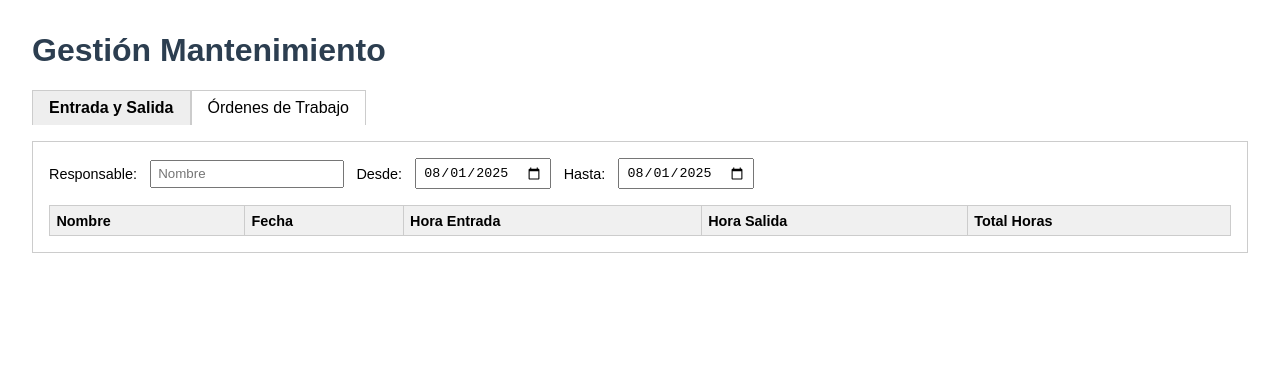
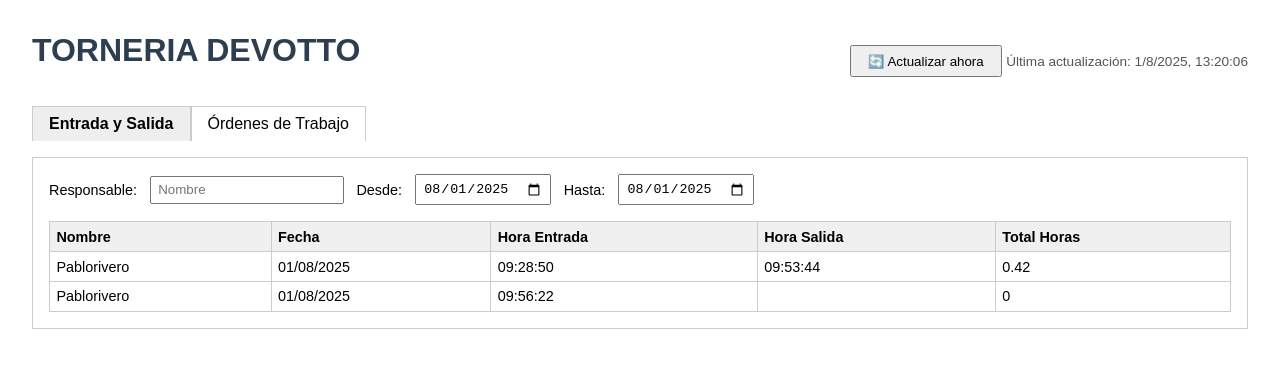
Before and after one commit to leodek/TorneriaDevotto, a plain HTML site: page docs/index.html in a window 1280 px wide. Drawn offline with Linux system fonts and the light colour scheme.

Commit message:
Mejoras: título, botón refresh, última actualización y fix fechas

```diff
--- a/docs/index.html
+++ b/docs/index.html
@@ -4,18 +4,25 @@
 <head>
     <meta charset="UTF-8">
     <meta name="viewport" content="width=device-width, initial-scale=1.0">
-    <title>Gestión Mantenimiento</title>
+    <title>TORNERIA DEVOTTO</title>
     <style>
         body {
-            font-family: Arial, sans-serif;
+            font-family: Arial, Helvetica, sans-serif;
             margin: 2rem;
         }
 
         h1 {
             color: #2c3e50;
+            margin-top: 0;
         }
 
-        /* Pestañas ----------------------------------------------------*/
+        .topbar {
+            display: flex;
+            justify-content: space-between;
+            align-items: center;
+            margin-bottom: 1rem;
+        }
+
         .tabs {
             display: flex;
             cursor: pointer;
@@ -43,11 +50,11 @@
             display: block;
         }
 
-        /* Tablas ------------------------------------------------------*/
         table {
             width: 100%;
             border-collapse: collapse;
             margin-top: 1rem;
+            font-size: .9rem;
         }
 
         th,
@@ -55,14 +62,12 @@
             border: 1px solid #ccc;
             padding: .4rem;
             text-align: left;
-            font-size: .9rem;
         }
 
         thead {
             background: #f0f0f0;
         }
 
-        /* Filtros -----------------------------------------------------*/
         .filtros {
             display: flex;
             flex-wrap: wrap;
@@ -75,11 +80,28 @@
         .filtros select {
             padding: .3rem .4rem;
         }
+
+        #last-update {
+            font-size: .85rem;
+            color: #555;
+        }
+
+        button#btnRefresh {
+            padding: .4rem 1rem;
+            cursor: pointer;
+        }
     </style>
 </head>
 
 <body>
-    <h1>Gestión Mantenimiento</h1>
+
+    <div class="topbar">
+        <h1>TORNERIA DEVOTTO</h1>
+        <div>
+            <button id="btnRefresh">🔄 Actualizar ahora</button>
+            <span id="last-update"></span>
+        </div>
+    </div>
 
     <!-- PESTAÑAS -->
     <div class="tabs">
@@ -90,12 +112,9 @@
     <!-- PANEL 1 · ENTRADA Y SALIDA -->
     <div id="panel-entrada" class="panel active">
         <div class="filtros">
-            Responsable:
-            <input id="fResp" type="text" placeholder="Nombre">
-            Desde:
-            <input id="fDesde" type="date">
-            Hasta:
-            <input id="fHasta" type="date">
+            Responsable: <input id="fResp" type="text" placeholder="Nombre">
+            Desde: <input id="fDesde" type="date">
+            Hasta: <input id="fHasta" type="date">
         </div>
 
         <table>
@@ -132,7 +151,7 @@
             </select>
             <input data-key="responsable" placeholder="Responsable">
             <input data-key="observaciones" placeholder="Observaciones">
-            <input data-key="fecha_ingreso" type="date" title="Filtrar por fecha ingreso">
+            <input data-key="fecha_ingreso" type="date" title="Filtrar desde fecha ingreso">
         </div>
 
         <table>
@@ -164,21 +183,35 @@
             });
         });
 
-        /*--------- fetch helper ---------*/
+        /*--------- utilidades ---------*/
+        function toISO(dmy) {           // "31/07/2025" -> "2025-07-31"
+            if (!dmy || !dmy.includes('/')) return dmy;
+            const [d, m, y] = dmy.split('/');
+            return `${y}-${m.padStart(2, '0')}-${d.padStart(2, '0')}`;
+        }
+        function fmtDateTime(d = new Date()) {
+            return d.toLocaleString('es-ES', { hour12: false });
+        }
+        function setLastUpdate() { document.getElementById('last-update').textContent = 'Última actualización: ' + fmtDateTime(); }
+
+        /*--------- fetch helper (sin caché) ---------*/
         function cargarYGuardar(url, setter) {
-            return fetch(url).then(r => r.json()).then(setter).catch(err => console.error(url, err));
+            const nocache = url + '?t=' + Date.now();
+            return fetch(nocache, { cache: 'no-store' })
+                .then(r => r.json()).then(setter)
+                .catch(err => console.error(url, err));
         }
 
         /*================ 1 · ENTRADA Y SALIDA =================*/
-        let dataEntrada = [];                       // caché
+        let dataEntrada = [];
         const entradaTbody = document.getElementById('entrada-container');
 
-        function renderEntrada(lista) {
+        function renderEntrada(list) {
             entradaTbody.innerHTML = '';
-            lista.forEach(item => {
+            list.forEach(it => {
                 const tr = document.createElement('tr');
                 ['nombre', 'fecha', 'hora_entrada', 'hora_salida', 'total_horas'].forEach(k => {
-                    const td = document.createElement('td'); td.textContent = item[k] ?? ''; tr.appendChild(td);
+                    const td = document.createElement('td'); td.textContent = it[k] ?? ''; tr.appendChild(td);
                 });
                 entradaTbody.appendChild(tr);
             });
@@ -189,15 +222,14 @@
             const dDesde = document.getElementById('fDesde').value;
             const dHasta = document.getElementById('fHasta').value;
             const filtrado = dataEntrada.filter(it => {
+                const iso = toISO(it.fecha);
                 const okResp = resp === '' || (it.nombre ?? '').toLowerCase().includes(resp);
-                const okDesde = !dDesde || it.fecha >= dDesde;
-                const okHasta = !dHasta || it.fecha <= dHasta;
+                const okDesde = !dDesde || iso >= dDesde;
+                const okHasta = !dHasta || iso <= dHasta;
                 return okResp && okDesde && okHasta;
             });
             renderEntrada(filtrado);
         }
-
-        /* listeners Entrada */
         ['fResp', 'fDesde', 'fHasta'].forEach(id => {
             document.getElementById(id).addEventListener('input', aplicarFiltrosEntrada);
             document.getElementById(id).addEventListener('change', aplicarFiltrosEntrada);
@@ -207,9 +239,9 @@
         let dataOrdenes = [];
         const ordenesTbody = document.getElementById('ordenes-container');
 
-        function renderOrdenes(lista) {
+        function renderOrdenes(list) {
             ordenesTbody.innerHTML = '';
-            lista.forEach(it => {
+            list.forEach(it => {
                 const tr = document.createElement('tr');
                 ['nro_ot', 'cliente', 'trabajo', 'estado', 'prioridad', 'responsable', 'observaciones', 'fecha_ingreso']
                     .forEach(k => {
@@ -220,41 +252,37 @@
         }
 
         function aplicarFiltrosOrdenes() {
-            // lee todos los campos dentro de #ordenes-filtros
             const filtros = {};
             document.querySelectorAll('#ordenes-filtros [data-key]').forEach(el => {
                 filtros[el.dataset.key] = el.value.trim().toLowerCase();
             });
-
             const filtrado = dataOrdenes.filter(it => {
                 return Object.entries(filtros).every(([k, val]) => {
-                    if (!val) return true;                         // sin filtro
-                    if (k === 'fecha_ingreso') return it[k] >= val;    // filtrar desde esa fecha (>=)
+                    if (!val) return true;
+                    if (k === 'fecha_ingreso') return it[k] >= val;    // desde fecha
                     return (it[k] ?? '').toString().toLowerCase().includes(val);
                 });
             });
             renderOrdenes(filtrado);
         }
-
-        /* listeners Ordenes */
         document.querySelectorAll('#ordenes-filtros input,#ordenes-filtros select')
             .forEach(el => el.addEventListener('input', aplicarFiltrosOrdenes));
 
-        /*================ 3 · CARGA INICIAL + REFRESCO 1 MIN =================*/
+        /*================ 3 · CARGA Y REFRESCO =================*/
         function cargarTodo() {
             Promise.all([
                 cargarYGuardar('data/entrada_salida.json', d => { dataEntrada = d; aplicarFiltrosEntrada(); }),
                 cargarYGuardar('data/ordenes_trabajo.json', d => { dataOrdenes = d; aplicarFiltrosOrdenes(); })
-            ]);
+            ]).then(setLastUpdate);
         }
+        const hoyISO = new Date().toISOString().split('T')[0];
+        document.getElementById('fDesde').value = hoyISO;
+        document.getElementById('fHasta').value = hoyISO;
 
-        // establece fecha de hoy por defecto en filtros
-        const hoy = new Date().toISOString().split('T')[0];
-        document.getElementById('fDesde').value = hoy;
-        document.getElementById('fHasta').value = hoy;
+        document.getElementById('btnRefresh').addEventListener('click', cargarTodo);
 
-        cargarTodo();                     // primera carga
-        setInterval(cargarTodo, 60 * 1000);  // refresco cada 1 min
+        cargarTodo();                     // inicial
+        setInterval(cargarTodo, 60 * 1000); // cada minuto
     </script>
 </body>
 
```
